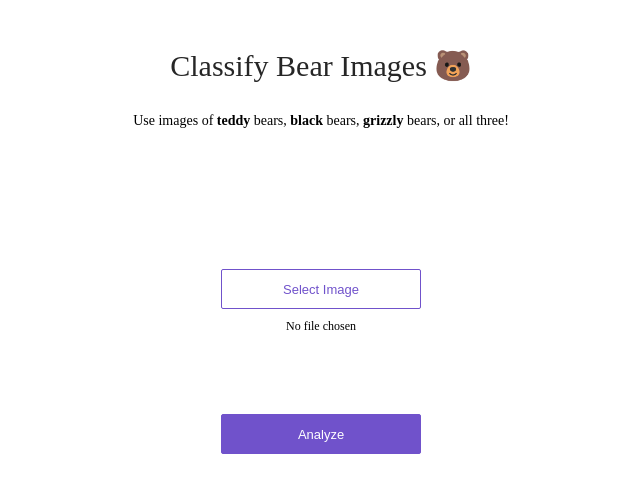
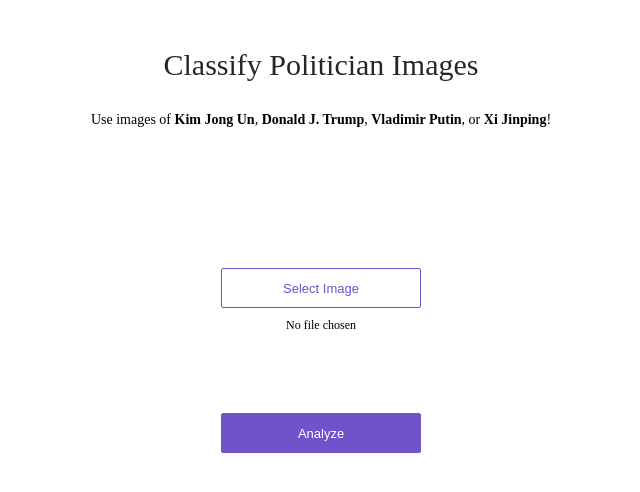
Before and after one commit to YeeShin504/renderaiapp, a plain HTML site: page app/view/index.html in a window 1280 px wide. Shown: the whole page, without its empty margins (319-959 px from the left). Drawn offline with Linux system fonts and the light colour scheme.

Commit message:
Update index.html

```diff
--- a/app/view/index.html
+++ b/app/view/index.html
@@ -7,10 +7,10 @@
 <body>
 <div>
   <div class='center'>
-    <div class='title'>Classify Bear Images 🐻</div>
+    <div class='title'>Classify Politician Images</div>
     <p>
-      Use images of <strong>teddy</strong> bears, <strong>black</strong> bears, <strong>grizzly</strong> bears, or
-      all three!
+      Use images of <strong>Kim Jong Un</strong>, <strong>Donald J. Trump</strong>, <strong>Vladimir Putin</strong>, or
+      <strong>Xi Jinping</strong>!
     </p>
     <div class='content'>
       <div class='no-display'>
```
